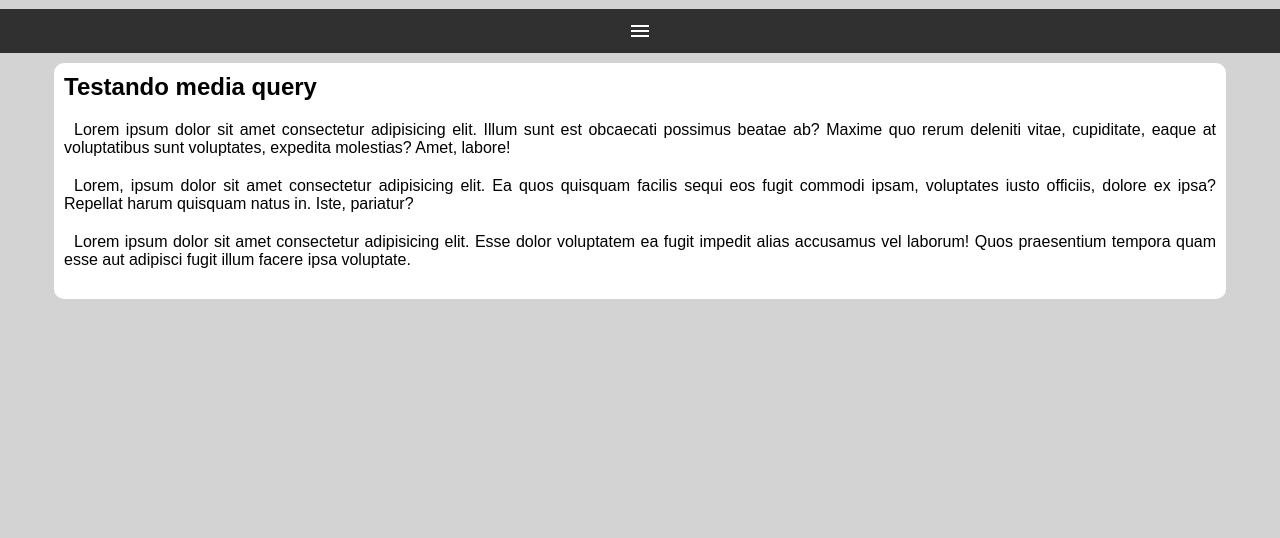
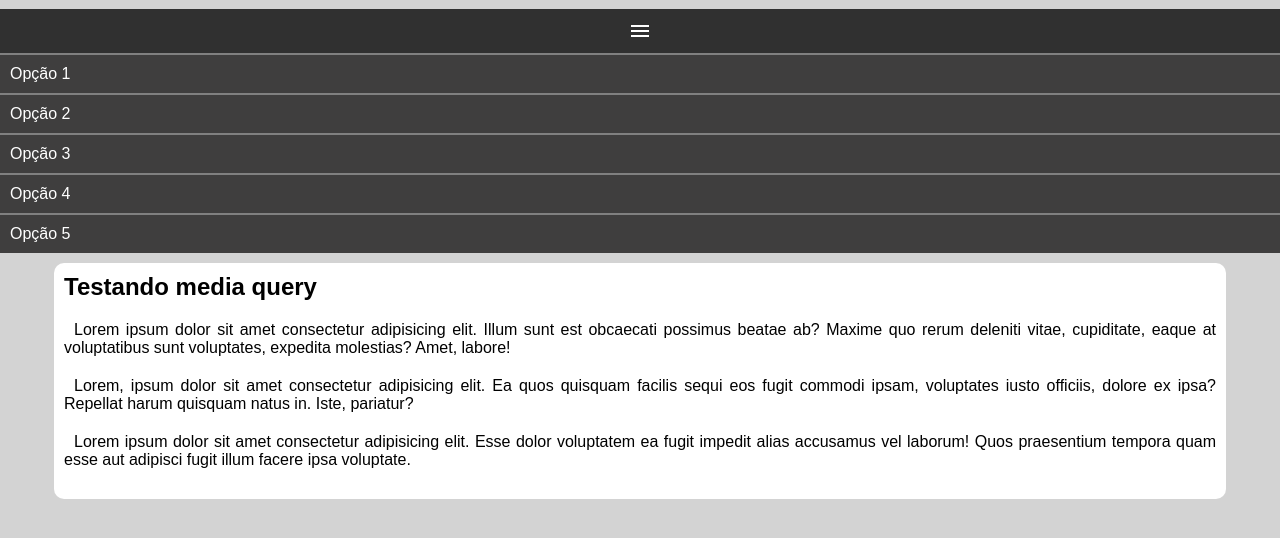
Before and after one commit to romulodamazio/Html-Css, a plain HTML site: page Exercícios/ex026/mq005/index.html in a window 1280 px wide. Both pictures are taken after a click on the icon "menu". Shown: the part 48-586 px from the top of the page. Drawn offline with nearby package versions, Linux system fonts and the light colour scheme.

Commit message:
bugarrumado

```diff
--- a/Exercícios/ex026/mq005/index.html
+++ b/Exercícios/ex026/mq005/index.html
@@ -63,11 +63,11 @@
     <script>
 
         function clickMenu() {
-         if ( itens.styles.display == 'block') {
-            itens.styles.display = 'none'
+         if ( itens.style.display == 'block') {
+            itens.style.display = 'none'
 
         } else {
-            itens.styles.display = 'block'
+            itens.style.display = 'block'
          }
         }
 
```
